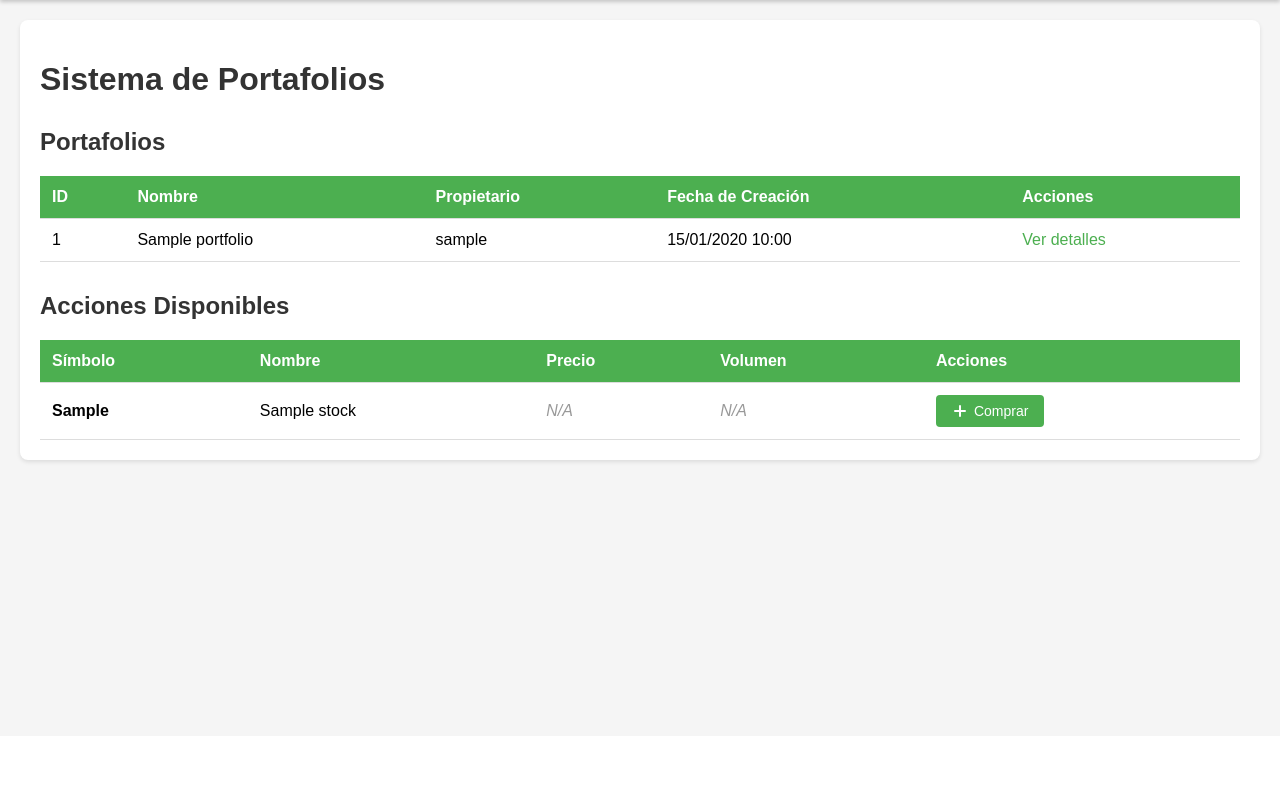
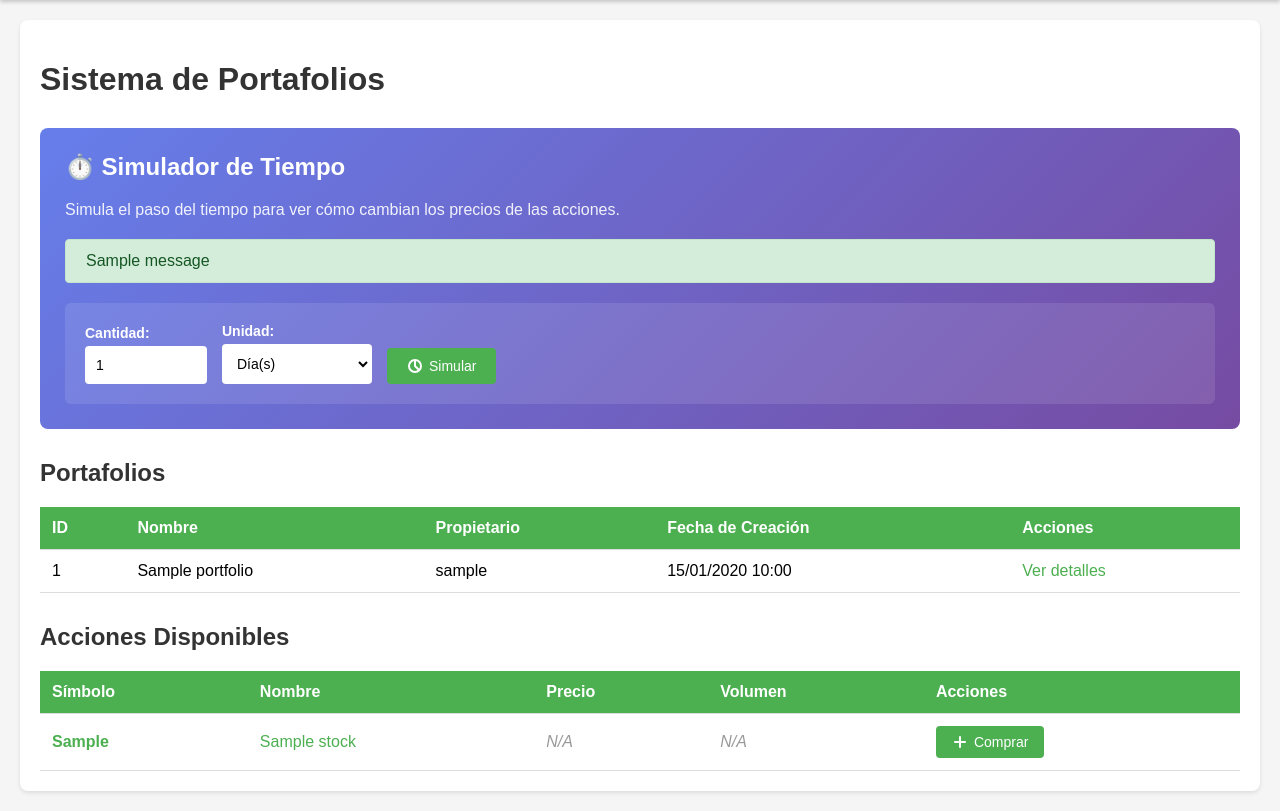
Before and after one commit to rodrigoogalde/fintual, a Django app: page / in a window 1280 px wide. Shown: the part 64-875 px from the top of the page. Before the commit the page ends 529 px from the top, so only its background shows below. Run offline with Django 4.2, Linux system fonts and the light colour scheme; tables that the repository leaves empty hold one stand-in row (values such as "Sample post"); one stand-in notice (Sample message) is shown.

Commit message:
feat: Add stock simulation feature with time manipulation and update stock detail view

```diff
--- a/app/admin.py
+++ b/app/admin.py
@@ -1,8 +1,9 @@
 from django.contrib import admin
-from .models import Portfolio, Stock, Holding, TargetAllocation
+from .models import Portfolio, Stock, Holding, TargetAllocation, StockPrice
 
 # Register your models here.
 admin.site.register(Portfolio)
 admin.site.register(Stock)
 admin.site.register(Holding)
 admin.site.register(TargetAllocation)
+admin.site.register(StockPrice)
--- a/app/static/css/styles.css
+++ b/app/static/css/styles.css
@@ -448,3 +448,197 @@ a:hover {
     margin-top: 20px;
     text-align: right;
 }
+
+/* Simulation Section Styles */
+.simulation-section {
+    background: linear-gradient(135deg, #667eea 0%, #764ba2 100%);
+    color: white;
+    border-radius: 8px;
+    padding: 25px;
+    margin-bottom: 30px;
+}
+
+.simulation-section h2 {
+    color: white;
+    margin-top: 0;
+}
+
+.simulation-description {
+    color: rgba(255, 255, 255, 0.9);
+    margin-bottom: 20px;
+}
+
+.simulation-form {
+    background: rgba(255, 255, 255, 0.1);
+    padding: 20px;
+    border-radius: 6px;
+}
+
+.simulation-inputs {
+    display: flex;
+    gap: 15px;
+    align-items: flex-end;
+    flex-wrap: wrap;
+}
+
+.form-group-inline {
+    display: flex;
+    flex-direction: column;
+    gap: 5px;
+}
+
+.form-group-inline label {
+    font-weight: bold;
+    color: white;
+    font-size: 14px;
+}
+
+.form-input-small {
+    width: 100px;
+    padding: 10px;
+    border: 1px solid rgba(255, 255, 255, 0.3);
+    border-radius: 4px;
+    font-size: 14px;
+    background: white;
+}
+
+.form-input-small:focus {
+    outline: none;
+    border-color: #4CAF50;
+}
+
+.form-select {
+    width: 150px;
+    padding: 10px;
+    border: 1px solid rgba(255, 255, 255, 0.3);
+    border-radius: 4px;
+    font-size: 14px;
+    background: white;
+}
+
+.form-select:focus {
+    outline: none;
+    border-color: #4CAF50;
+}
+
+/* Stock Detail Styles */
+.stock-header {
+    display: flex;
+    justify-content: space-between;
+    align-items: center;
+    margin-bottom: 30px;
+    padding-bottom: 20px;
+    border-bottom: 2px solid #ddd;
+}
+
+.stock-name {
+    color: #666;
+    font-size: 18px;
+    margin: 5px 0 0 0;
+}
+
+.stock-price-info {
+    text-align: right;
+}
+
+.current-price {
+    display: flex;
+    flex-direction: column;
+    gap: 5px;
+}
+
+.price-label {
+    font-size: 14px;
+    color: #666;
+}
+
+.price-value {
+    font-size: 36px;
+    font-weight: bold;
+    color: #333;
+}
+
+.price-change {
+    font-size: 16px;
+    font-weight: bold;
+}
+
+.price-change.positive {
+    color: #4CAF50;
+}
+
+.price-change.negative {
+    color: #f44336;
+}
+
+.date-filter-form {
+    background: #f9f9f9;
+    padding: 20px;
+    border-radius: 6px;
+    margin-bottom: 20px;
+}
+
+.date-filters {
+    display: flex;
+    gap: 15px;
+    align-items: flex-end;
+    flex-wrap: wrap;
+}
+
+.data-info {
+    margin-top: 10px;
+    color: #666;
+    font-size: 14px;
+}
+
+.stats-grid {
+    display: grid;
+    grid-template-columns: repeat(auto-fit, minmax(200px, 1fr));
+    gap: 20px;
+    margin-top: 20px;
+}
+
+.stat-card {
+    background: #f9f9f9;
+    padding: 20px;
+    border-radius: 6px;
+    display: flex;
+    flex-direction: column;
+    gap: 10px;
+}
+
+.stat-label {
+    font-size: 14px;
+    color: #666;
+    font-weight: normal;
+}
+
+.stat-value {
+    font-size: 24px;
+    font-weight: bold;
+    color: #333;
+}
+
+.stat-value.positive {
+    color: #4CAF50;
+}
+
+.stat-value.negative {
+    color: #f44336;
+}
+
+.chart-container {
+    position: relative;
+    height: 400px;
+    margin-top: 20px;
+}
+
+.stock-link {
+    color: #4CAF50;
+    text-decoration: none;
+    font-weight: inherit;
+}
+
+.stock-link:hover {
+    text-decoration: underline;
+}
--- a/app/templates/home.html
+++ b/app/templates/home.html
@@ -5,6 +5,48 @@
 
 {% block content %}
 <h1>Sistema de Portafolios</h1>
+
+<!-- Sección de Simulación de Tiempo -->
+<div class="section simulation-section">
+    <h2>⏱️ Simulador de Tiempo</h2>
+    <p class="simulation-description">Simula el paso del tiempo para ver cómo cambian los precios de las acciones.</p>
+
+    {% if messages %}
+        <div class="messages">
+            {% for message in messages %}
+                <div class="alert alert-{{ message.tags }}">
+                    {{ message }}
+                </div>
+            {% endfor %}
+        </div>
+    {% endif %}
+
+    <form method="post" action="{% url 'simulate_time' %}" class="simulation-form">
+        {% csrf_token %}
+        <div class="simulation-inputs">
+            <div class="form-group-inline">
+                <label for="timeAmount">Cantidad:</label>
+                <input type="number" id="timeAmount" name="amount" min="1" max="365" value="1" required class="form-input-small">
+            </div>
+
+            <div class="form-group-inline">
+                <label for="timeUnit">Unidad:</label>
+                <select id="timeUnit" name="unit" required class="form-select">
+                    <option value="days">Día(s)</option>
+                    <option value="weeks">Semana(s)</option>
+                    <option value="months">Mes(es)</option>
+                </select>
+            </div>
+
+            <button type="submit" class="btn-primary">
+                <svg width="16" height="16" viewBox="0 0 16 16" fill="none" xmlns="http://www.w3.org/2000/svg">
+                    <path d="M8 2V8L11 11M14 8C14 11.3137 11.3137 14 8 14C4.68629 14 2 11.3137 2 8C2 4.68629 4.68629 2 8 2C11.3137 2 14 4.68629 14 8Z" stroke="currentColor" stroke-width="2" stroke-linecap="round" stroke-linejoin="round"/>
+                </svg>
+                Simular
+            </button>
+        </div>
+    </form>
+</div>
 
 <div class="section">
     <h2>Portafolios</h2>
@@ -76,8 +118,16 @@
             <tbody>
                 {% for stock in stocks %}
                 <tr>
-                    <td><strong>{{ stock.symbol }}</strong></td>
-                    <td>{{ stock.name|default:"Sin nombre" }}</td>
+                    <td>
+                        <a href="{% url 'stock_detail' stock.id %}" class="stock-link">
+                            <strong>{{ stock.symbol }}</strong>
+                        </a>
+                    </td>
+                    <td>
+                        <a href="{% url 'stock_detail' stock.id %}" class="stock-link">
+                            {{ stock.name|default:"Sin nombre" }}
+                        </a>
+                    </td>
                     <td>
                         {% if stock.latest_price %}
                             ${{ stock.latest_price.0.price|floatformat:2 }}
--- a/app/templates/portfolio_detail.html
+++ b/app/templates/portfolio_detail.html
@@ -52,7 +52,7 @@
                     <th>Acción</th>
                     <th>Nombre</th>
                     <th>Cantidad de Acciones</th>
-                    <th>Precio Promedio</th>
+                    <th>Precio Actual</th>
                     <th>Valor Total</th>
                     <th>% Real</th>
                 </tr>
@@ -63,7 +63,7 @@
                     <td><strong>{{ data.holding.stock.symbol }}</strong></td>
                     <td>{{ data.holding.stock.name|default:"—" }}</td>
                     <td>{{ data.holding.shares|floatformat:4 }}</td>
-                    <td>${{ data.holding.average_price|floatformat:2 }}</td>
+                    <td>${{ data.holding.stock.prices.first.price|floatformat:2 }}</td>
                     <td>${{ data.value|floatformat:2 }}</td>
                     <td>{{ data.percentage|floatformat:2 }}%</td>
                 </tr>
--- a/app/url.py
+++ b/app/url.py
@@ -1,9 +1,11 @@
 from django.urls import path
-from .views import home, portfolio_detail, get_portfolio_balance, buy_stock
+from .views import home, portfolio_detail, get_portfolio_balance, buy_stock, simulate_time, stock_detail
 
 urlpatterns = [
     path('', home, name='home'),
     path('portfolio/<int:portfolio_id>/', portfolio_detail, name='portfolio_detail'),
+    path('stock/<int:stock_id>/', stock_detail, name='stock_detail'),
     path('api/portfolio/<int:portfolio_id>/balance/', get_portfolio_balance, name='get_portfolio_balance'),
     path('api/buy-stock/', buy_stock, name='buy_stock'),
+    path('api/simulate-time/', simulate_time, name='simulate_time'),
 ]
--- a/app/views.py
+++ b/app/views.py
@@ -3,7 +3,10 @@ from django.contrib import messages
 from django.core.paginator import Paginator
 from django.db.models import Prefetch
 from django.http import JsonResponse
+from django.db import transaction
 from decimal import Decimal, InvalidOperation
+from datetime import timedelta
+import random
 from .models import Portfolio, Stock, Holding, TargetAllocation, StockPrice
 
 def home(request):
@@ -200,3 +203,166 @@ def buy_stock(request):
             'success': False,
             'error': f'Error al procesar la compra: {str(e)}'
         }, status=500)
+
+def simulate_time(request):
+    if request.method != 'POST':
+        return redirect('home')
+
+    try:
+        amount = int(request.POST.get('amount', 1))
+        unit = request.POST.get('unit', 'days')
+
+        if amount <= 0 or amount > 365:
+            messages.error(request, 'La cantidad debe estar entre 1 y 365.')
+            return redirect('home')
+
+        days_map = {
+            'days': 1,
+            'weeks': 7,
+            'months': 30
+        }
+
+        if unit not in days_map:
+            messages.error(request, 'Unidad de tiempo inválida.')
+            return redirect('home')
+
+        total_days = amount * days_map[unit]
+
+        if total_days > 365:
+            messages.error(request, 'No se puede simular más de 365 días.')
+            return redirect('home')
+
+        with transaction.atomic():
+            stocks_data = Stock.objects.values('id', 'symbol').all()
+            stock_ids = [s['id'] for s in stocks_data]
+
+            if not stock_ids:
+                messages.warning(request, 'No hay acciones para simular.')
+                return redirect('home')
+
+            latest_prices = {}
+            last_dates = {}
+
+            for stock_id in stock_ids:
+                last_price_obj = StockPrice.objects.filter(
+                    stock_id=stock_id
+                ).order_by('-date').values('date', 'price', 'volume').first()
+
+                if last_price_obj and last_price_obj['price']:
+                    latest_prices[stock_id] = float(last_price_obj['price'])
+                    last_dates[stock_id] = last_price_obj['date']
+
+            if not latest_prices:
+                messages.warning(request, 'No hay precios históricos para simular.')
+                return redirect('home')
+
+            new_prices = []
+
+            for stock_id in latest_prices.keys():
+                current_price = latest_prices[stock_id]
+                start_date = last_dates[stock_id]
+
+                for day in range(1, total_days + 1):
+                    change_percent = random.uniform(-0.03, 0.03)
+
+                    current_price = current_price * (1 + change_percent)
+
+                    new_date = start_date + timedelta(days=day)
+
+                    volume = random.randint(100000, 10000000)
+
+                    price_decimal = Decimal(str(round(current_price, 8)))
+
+                    new_prices.append(
+                        StockPrice(
+                            stock_id=stock_id,
+                            date=new_date,
+                            price=price_decimal,
+                            volume=volume
+                        )
+                    )
+
+            if new_prices:
+                StockPrice.objects.bulk_create(
+                    new_prices,
+                    batch_size=5000,
+                    ignore_conflicts=True
+                )
+
+                messages.success(
+                    request,
+                    f'Simulación completada: {total_days} día(s) simulado(s) para {len(latest_prices)} acción(es). '
+                    f'Se crearon {len(new_prices)} nuevos registros de precios.'
+                )
+            else:
+                messages.warning(request, 'No se generaron nuevos precios.')
+
+        return redirect('home')
+
+    except ValueError as e:
+        messages.error(request, f'Error en los valores ingresados: {str(e)}')
+        return redirect('home')
+    except Exception as e:
+        messages.error(request, f'Error al simular: {str(e)}')
+        return redirect('home')
+
+def stock_detail(request, stock_id):
+    stock = get_object_or_404(Stock, id=stock_id)
+
+    from datetime import datetime, timedelta
+
+    end_date = request.GET.get('end_date')
+    start_date = request.GET.get('start_date')
+
+    if end_date:
+        try:
+            end_date = datetime.strptime(end_date, '%Y-%m-%d').date()
+        except ValueError:
+            end_date = None
+
+    if start_date:
+        try:
+            start_date = datetime.strptime(start_date, '%Y-%m-%d').date()
+        except ValueError:
+            start_date = None
+
+    if not end_date:
+        latest_price = stock.prices.order_by('-date').first()
+        end_date = latest_price.date if latest_price else datetime.now().date()
+
+    if not start_date:
+        start_date = end_date - timedelta(days=30)
+
+    prices = stock.prices.filter(
+        date__gte=start_date,
+        date__lte=end_date
+    ).order_by('date').values('date', 'price', 'volume')
+
+    chart_data = {
+        'labels': [p['date'].strftime('%Y-%m-%d') for p in prices],
+        'prices': [float(p['price']) if p['price'] else 0 for p in prices],
+        'volumes': [p['volume'] if p['volume'] else 0 for p in prices]
+    }
+
+    prices_list = [float(p['price']) for p in prices if p['price']]
+    stats = {}
+    if prices_list:
+        stats = {
+            'current_price': prices_list[-1] if prices_list else 0,
+            'max_price': max(prices_list),
+            'min_price': min(prices_list),
+            'avg_price': sum(prices_list) / len(prices_list),
+            'change': prices_list[-1] - prices_list[0] if len(prices_list) > 1 else 0,
+            'change_percent': ((prices_list[-1] - prices_list[0]) / prices_list[0] * 100) if len(prices_list) > 1 and prices_list[0] != 0 else 0
+        }
+
+    import json
+
+    return render(request, 'stock_detail.html', {
+        'stock': stock,
+        'chart_data_json': json.dumps(chart_data),
+        'stats': stats,
+        'start_date': start_date,
+        'end_date': end_date,
+        'data_points': len(prices)
+    })
```
Also changed, not shown: app/templates/stock_detail.html (added, +223 -0 lines).
